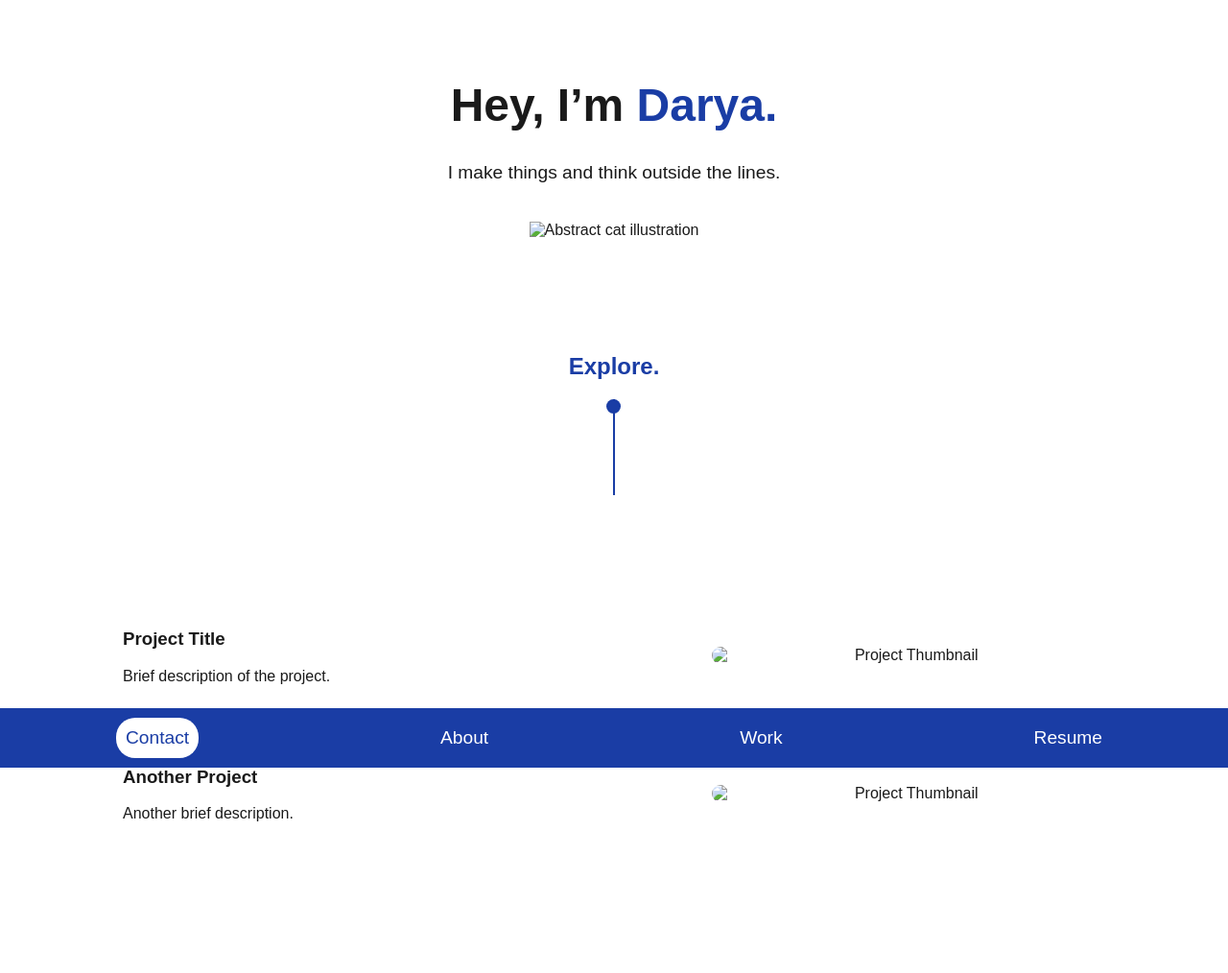
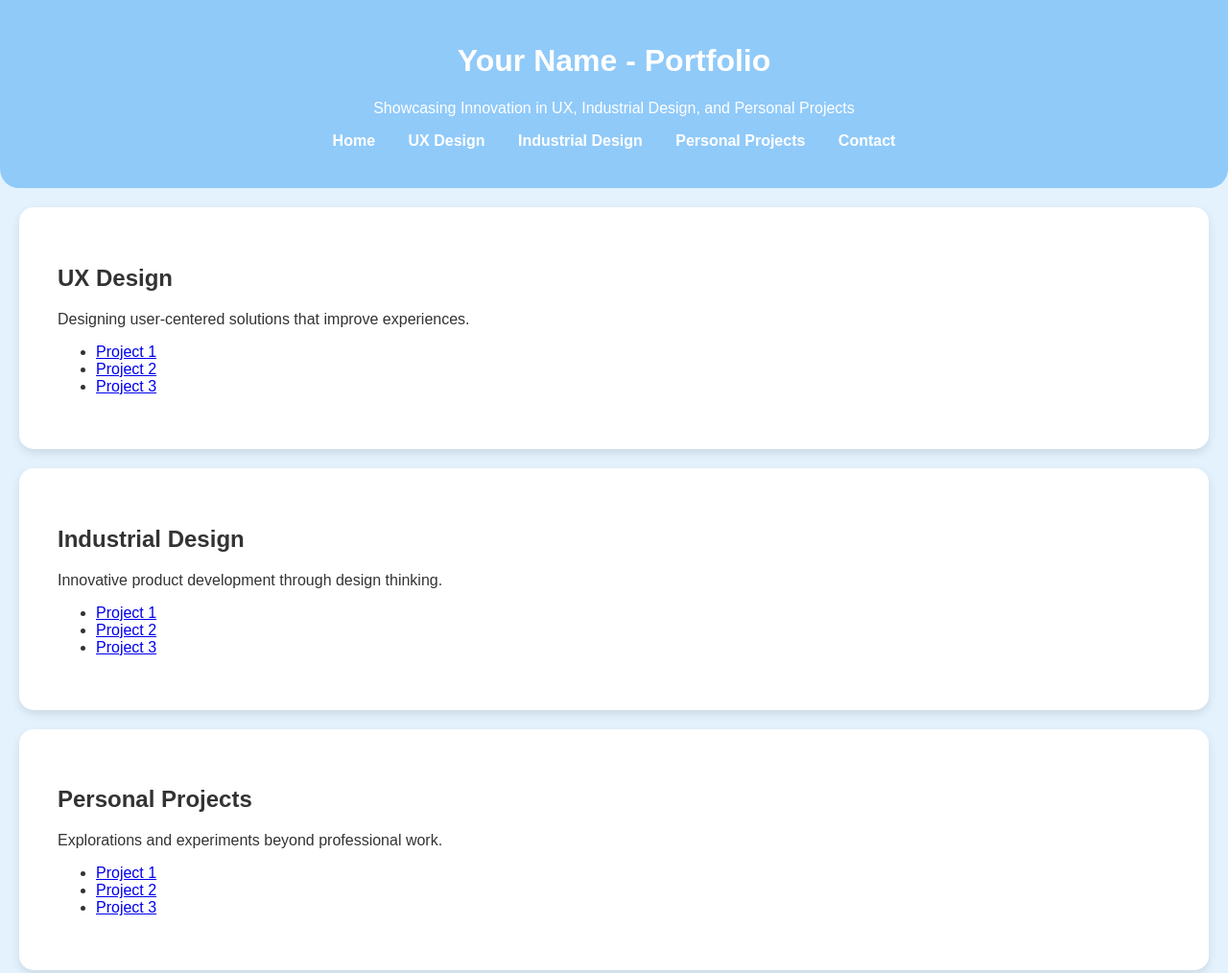
Before and after one commit to Magpieberry/portfolio, a plain HTML site: page index.html in a window 1280 px wide. Shown: the top 1014 px of the page at 96% size. Before the commit the page ends 973 px from the top, so only its background shows below. Drawn offline with Linux system fonts and the light colour scheme.

Commit message:
Add files via upload

```diff
--- a/index.html
+++ b/index.html
@@ -3,48 +3,56 @@
 <head>
     <meta charset="UTF-8">
     <meta name="viewport" content="width=device-width, initial-scale=1.0">
-    <title>Darya's Portfolio</title>
-    <link rel="stylesheet" href="styles.css"> <!-- Keep only this one -->
+    <title>Portfolio</title>
+    <link rel="stylesheet" href="styles.css">
 </head>
 <body>
-    <header class="hero">
-        <h1>Hey, I’m <span class="highlight">Darya.</span></h1>
-        <p>I make things and think outside the lines.</p>
-        <img src="cat.png" alt="Abstract cat illustration" class="hero-cat">
+    <header>
+        <h1>Your Name - Portfolio</h1>
+        <p>Showcasing Innovation in UX, Industrial Design, and Personal Projects</p>
+        <nav>
+            <ul>
+                <li><a href="index.html">Home</a></li>
+                <li><a href="ux.html">UX Design</a></li>
+                <li><a href="industrial-design.html">Industrial Design</a></li>
+                <li><a href="personal-projects.html">Personal Projects</a></li>
+                <li><a href="contact.html">Contact</a></li>
+            </ul>
+        </nav>
     </header>
 
-    <section class="explore-section">
-        <h2><span class="highlight">Explore.</span></h2>
-        <div class="scroll-line">
-            <div class="scroll-indicator"></div>
-        </div>
+    <section id="ux">
+        <h2>UX Design</h2>
+        <p>Designing user-centered solutions that improve experiences.</p>
+        <ul>
+            <li><a href="ux-project1.html">Project 1</a></li>
+            <li><a href="ux-project2.html">Project 2</a></li>
+            <li><a href="ux-project3.html">Project 3</a></li>
+        </ul>
     </section>
 
-    <section class="content-sections">
-        <div class="content-item">
-            <div class="text">
-                <h3>Project Title</h3>
-                <p>Brief description of the project.</p>
-            </div>
-            <img src="thumbnail1.png" alt="Project Thumbnail" class="thumbnail">
-        </div>
-        <div class="content-item">
-            <div class="text">
-                <h3>Another Project</h3>
-                <p>Another brief description.</p>
-            </div>
-            <img src="thumbnail2.png" alt="Project Thumbnail" class="thumbnail">
-        </div>
+    <section id="industrial-design">
+        <h2>Industrial Design</h2>
+        <p>Innovative product development through design thinking.</p>
+        <ul>
+            <li><a href="id-project1.html">Project 1</a></li>
+            <li><a href="id-project2.html">Project 2</a></li>
+            <li><a href="id-project3.html">Project 3</a></li>
+        </ul>
     </section>
 
-    <nav class="sticky-nav">
-        <a href="#contact" class="nav-button active">Contact</a>
-        <a href="#about" class="nav-button">About</a>
-        <a href="#work" class="nav-button">Work</a>
-        <a href="#resume" class="nav-button">Resume</a>
-    </nav>
+    <section id="personal-projects">
+        <h2>Personal Projects</h2>
+        <p>Explorations and experiments beyond professional work.</p>
+        <ul>
+            <li><a href="personal-project1.html">Project 1</a></li>
+            <li><a href="personal-project2.html">Project 2</a></li>
+            <li><a href="personal-project3.html">Project 3</a></li>
+        </ul>
+    </section>
 
-    <!-- Correctly placed script here -->
-    <script src="script.js"></script>
+    <footer>
+        <p>&copy; 2025 Your Name. All rights reserved.</p>
+    </footer>
 </body>
 </html>
--- a/styles.css
+++ b/styles.css
@@ -1,102 +1,64 @@
-@charset "utf-8";
-/* CSS Document */
-
 body {
     font-family: Arial, sans-serif;
     margin: 0;
     padding: 0;
-    background: url('background-pattern.png') repeat;
-    color: #1A1A1A;
+    background-color: #E3F2FD; /* Light pastel blue */
+    color: #333;
+}
+
+header {
+    background-color: #90CAF9; /* Soft pastel blue */
+    color: white;
+    text-align: center;
+    padding: 1.5em;
+    border-bottom-left-radius: 20px;
+    border-bottom-right-radius: 20px;
+}
+
+nav ul {
+    list-style: none;
+    padding: 0;
     text-align: center;
 }
 
-.hero {
-    padding: 50px 0;
+nav ul li {
+    display: inline;
+    margin: 0 15px;
 }
 
-.hero h1 {
-    font-size: 3rem;
+nav ul li a {
+    color: white;
+    text-decoration: none;
     font-weight: bold;
 }
 
-.highlight {
-    color: #1A3DA5; /* Dark blue highlight */
+section {
+    padding: 40px;
+    border-radius: 15px;
+    margin: 20px;
+    background: white;
+    box-shadow: 0px 4px 10px rgba(0, 0, 0, 0.1);
 }
 
-.hero p {
-    font-size: 1.2rem;
-    margin-top: 10px;
+footer {
+    text-align: center;
+    padding: 15px;
+    background-color: #90CAF9;
+    color: white;
+    border-top-left-radius: 20px;
+    border-top-right-radius: 20px;
 }
 
-.hero-cat {
-    max-width: 300px;
-    margin-top: 20px;
+button {
+    background-color: #64B5F6;
+    border: none;
+    padding: 10px 20px;
+    color: white;
+    font-size: 1em;
+    border-radius: 10px;
+    cursor: pointer;
 }
 
-.explore-section {
-    position: relative;
-    padding: 50px 0;
+button:hover {
+    background-color: #42A5F5;
 }
-
-.scroll-line {
-    width: 2px;
-    height: 100px;
-    background: #1A3DA5;
-    margin: 20px auto;
-    position: relative;
-}
-
-.scroll-indicator {
-    width: 15px;
-    height: 15px;
-    background: #1A3DA5;
-    border-radius: 50%;
-    position: absolute;
-    top: 0;
-    left: -7px;
-    transition: top 0.3s ease;
-}
-
-.content-sections {
-    padding: 50px 10%;
-}
-
-.content-item {
-    display: flex;
-    align-items: center;
-    justify-content: space-between;
-    margin-bottom: 50px;
-}
-
-.text {
-    width: 50%;
-    text-align: left;
-}
-
-.thumbnail {
-    width: 40%;
-    border-radius: 10px;
-}
-
-.sticky-nav {
-    position: fixed;
-    bottom: 0;
-    width: 100%;
-    background: #1A3DA5;
-    display: flex;
-    justify-content: space-around;
-    padding: 10px 0;
-}
-
-.nav-button {
-    color: white;
-    text-decoration: none;
-    font-size: 1.2rem;
-    padding: 10px;
-}
-
-.nav-button.active {
-    background: white;
-    color: #1A3DA5;
-    border-radius: 20px;
-}
```
